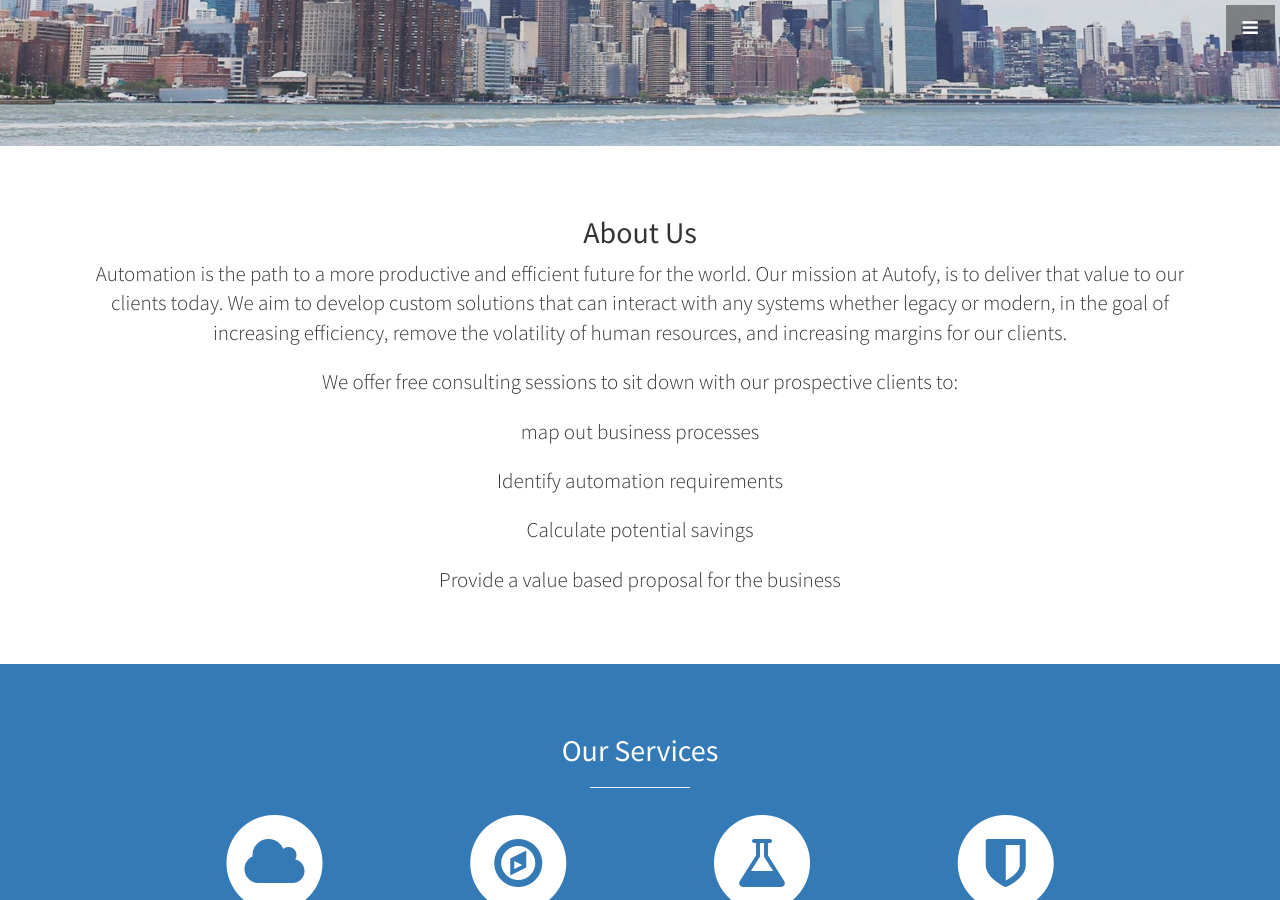
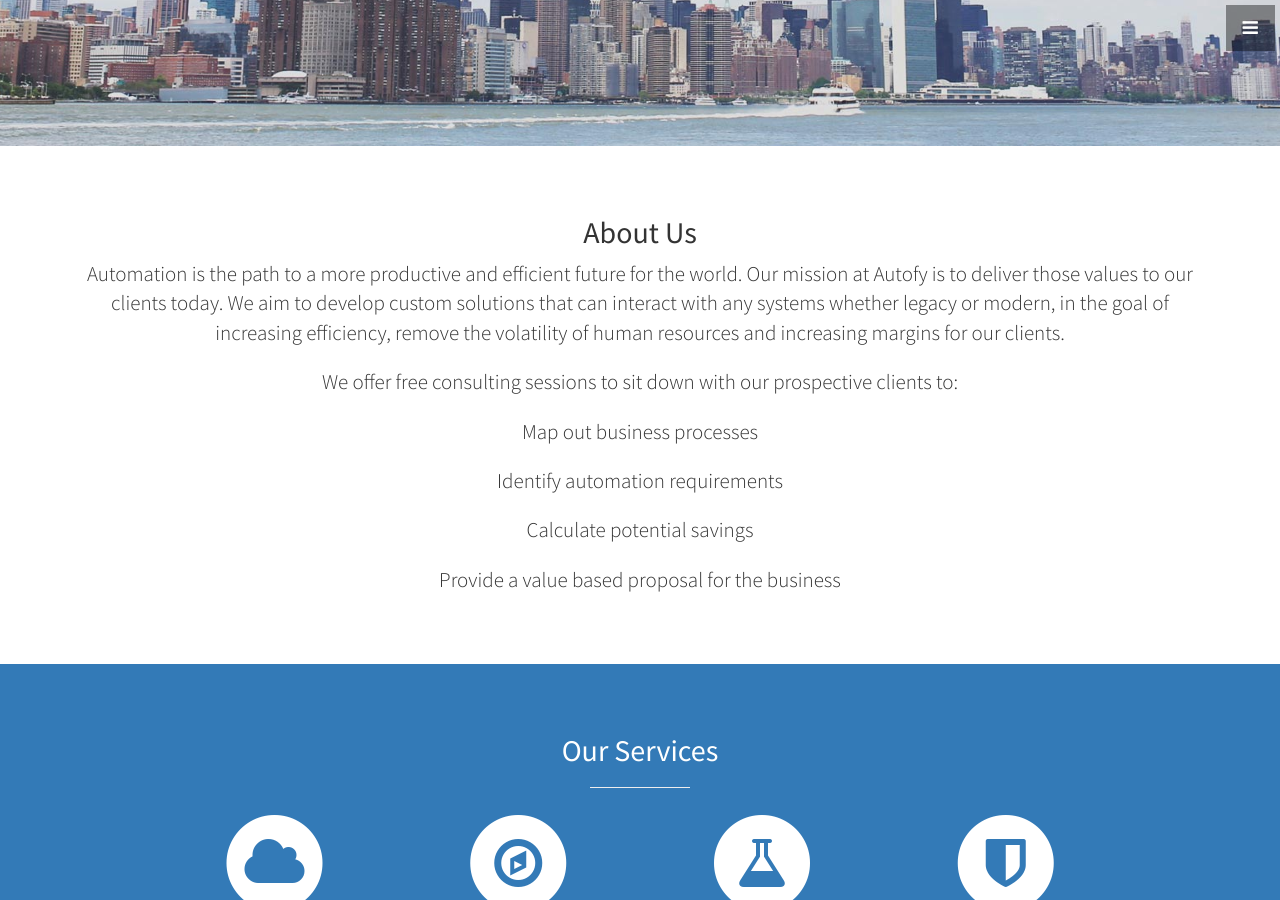
Before and after one commit to jloong/jloong.github.io, a Jekyll site: the page built from index.html, in a window 1280 px wide and 900 px high, scrolled down 754 px. Built offline with Jekyll 4.4.1, drawn with Linux system fonts in a browser that asks for light colours.

Commit message:
grammar
grammar

```diff
--- a/_includes/about.html
+++ b/_includes/about.html
@@ -3,12 +3,12 @@
     <div class="row">
       <div class="col-lg-12 text-center">
         <h2>About Us</h2>
-        <p class="lead">Automation is the path to a more productive and efficient future for the world. Our mission at Autofy, is to deliver that value to our clients today. We aim to develop custom solutions that can interact with any systems whether legacy or modern, in the goal of increasing efficiency, remove the volatility of human resources, and increasing margins for our clients.
+        <p class="lead">Automation is the path to a more productive and efficient future for the world. Our mission at Autofy is to deliver those values to our clients today. We aim to develop custom solutions that can interact with any systems whether legacy or modern, in the goal of increasing efficiency, remove the volatility of human resources and increasing margins for our clients.
 		</p>
 		<p class="lead">
 		We offer free consulting sessions to sit down with our prospective clients to:
 		</p>
-		<p class="lead">map out business processes</p>
+		<p class="lead">Map out business processes</p>
 		<p class="lead">Identify automation requirements</p>
 		<p class="lead">Calculate potential savings</p>
 		<p class="lead">Provide a value based proposal for the business</p>
```
